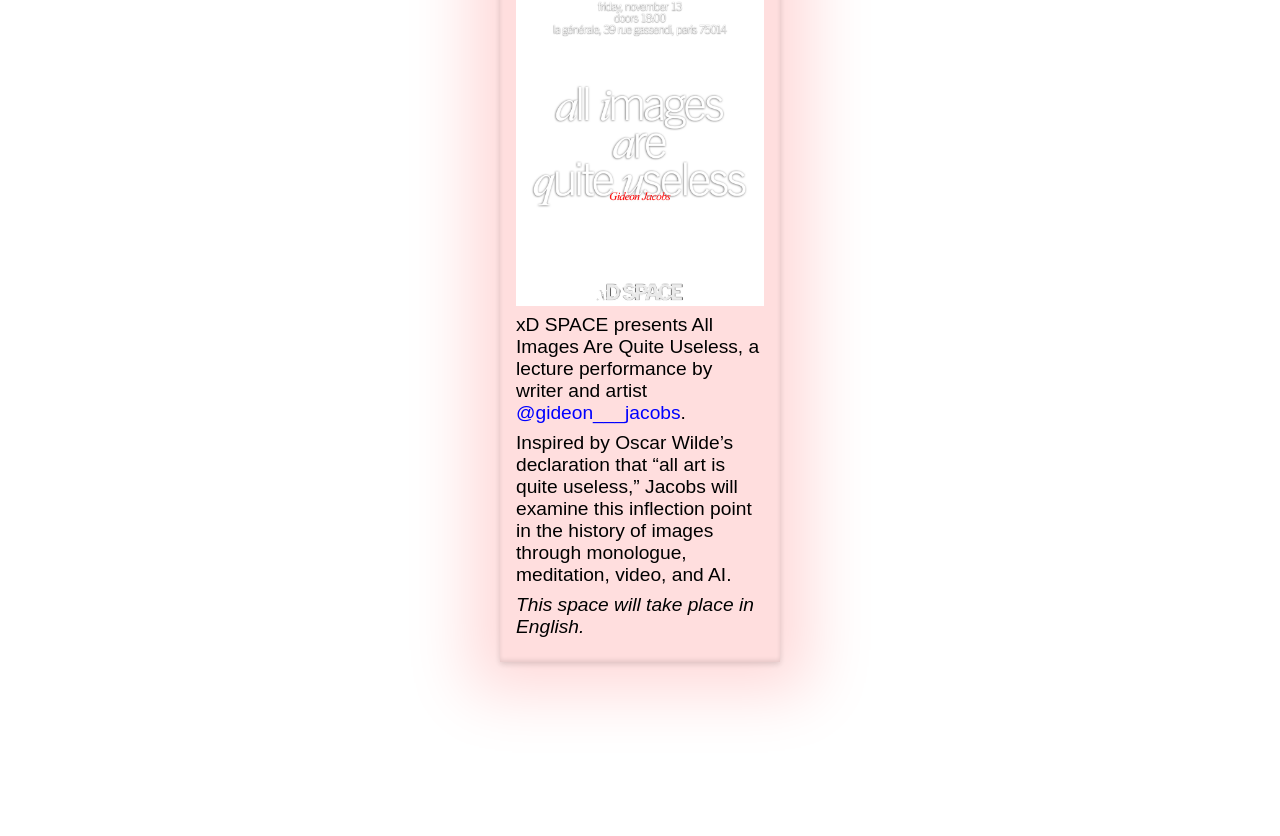
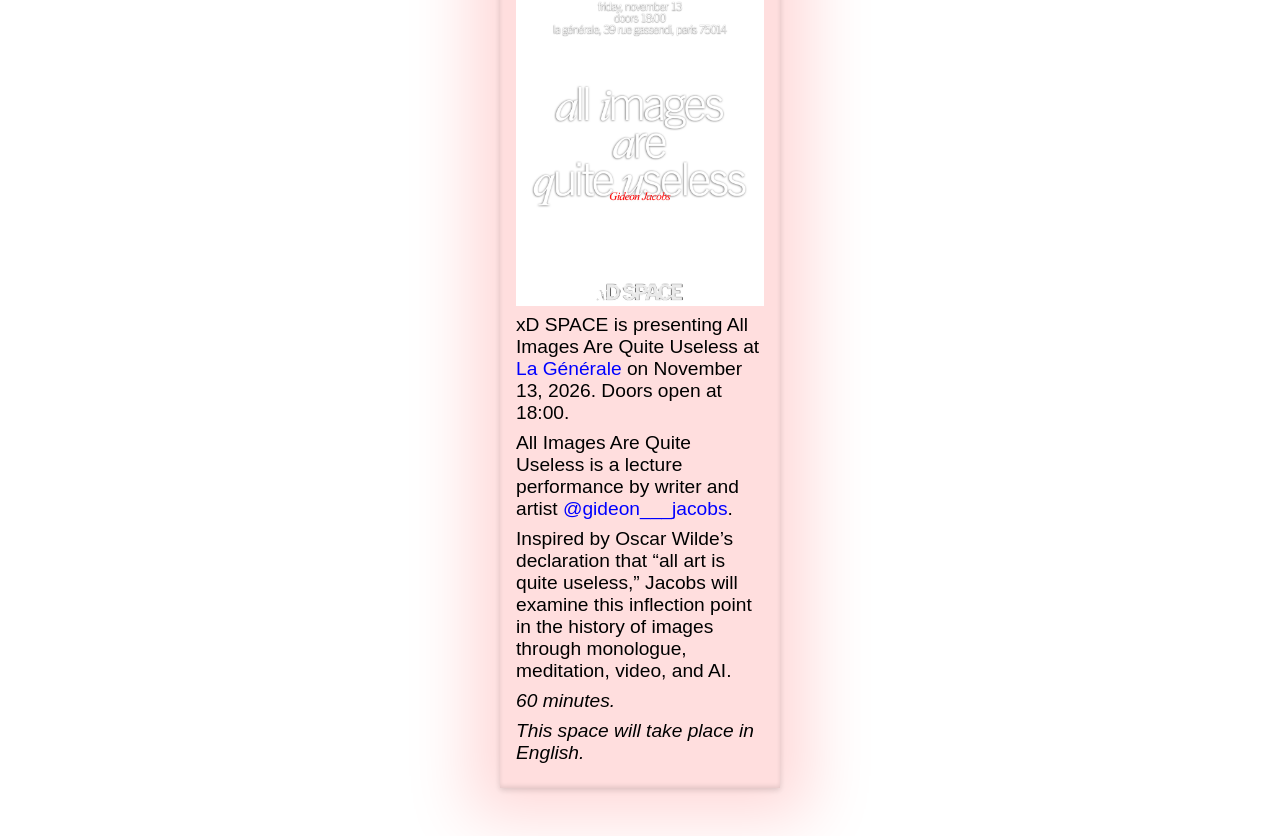
Before and after one commit to lmfaodotspace/lmfao.space, a plain HTML site: page all-images-are-quite-useless.html in a window 1280 px wide. Shown: the part 222-1058 px from the top of the page. Before the commit the page ends 932 px from the top, so only its background shows below. Drawn offline with Linux system fonts and the light colour scheme; a web font is replaced by a local one.

Commit message:
Add event details and duration to All Images Are Quite Useless
Co-Authored-By: Claude Opus 5.5 <noreply@anthropic.com>

```diff
--- a/all-images-are-quite-useless.html
+++ b/all-images-are-quite-useless.html
@@ -91,8 +91,13 @@
                         height="2000"
                     />
                     <p>
-                        xD SPACE presents All Images Are Quite Useless, a
-                        lecture performance by writer and artist
+                        xD SPACE is presenting All Images Are Quite Useless at
+                        <a href="https://www.lagenerale.fr/">La Générale</a> on
+                        November 13, 2026. Doors open at 18:00.
+                    </p>
+                    <p>
+                        All Images Are Quite Useless is a lecture performance
+                        by writer and artist
                         <a href="https://www.instagram.com/gideon___jacobs/"
                             >@gideon___jacobs</a
                         >.
@@ -104,6 +109,9 @@
                         meditation, video, and AI.
                     </p>
                     <p>
+                        <em>60 minutes.</em>
+                    </p>
+                    <p>
                         <em>This space will take place in English.</em>
                     </p>
                 </article>
```
